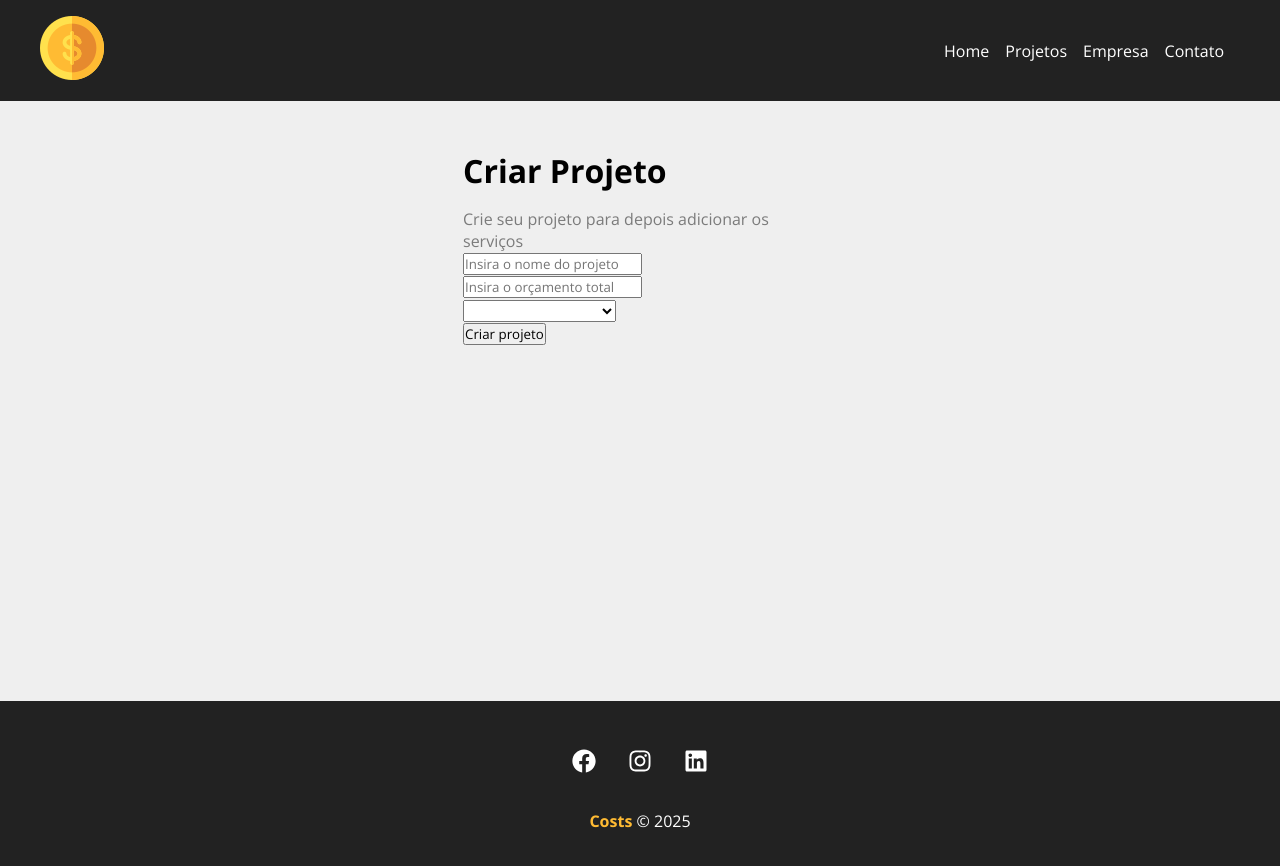
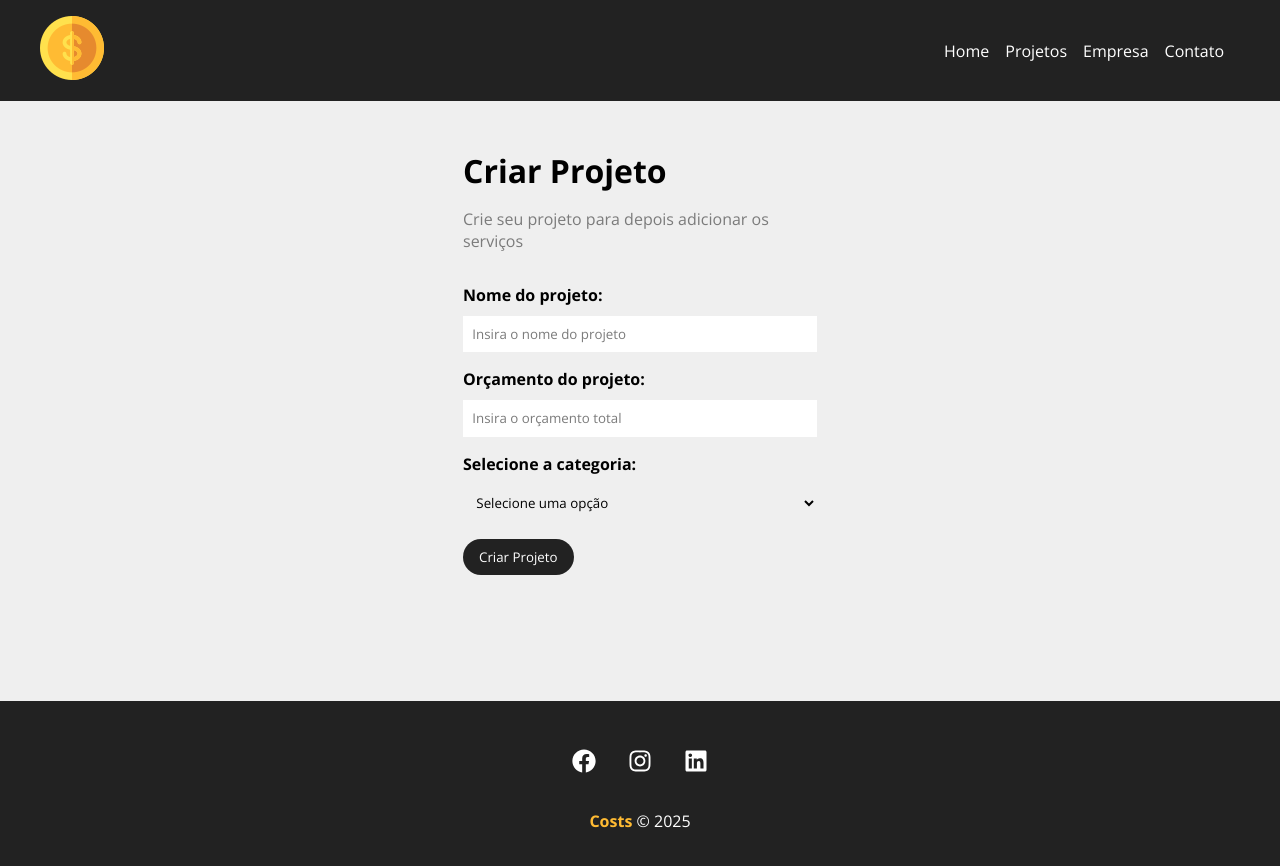
Before and after one commit to AlanGabHahn/costs, a React (Create React App) app: page /newproject in a window 1280 px wide. Shown: the top 866 px of the page. Built offline with nearby package versions, Linux system fonts and the light colour scheme.

Commit message:
Componentização de formulário

```diff
--- /dev/null
+++ b/src/components/form/Input.js
@@ -0,0 +1,19 @@
+import styles from './Input.module.css';
+
+const Input = ({type, text, name, placeholder, handleOnChange, value}) => {
+    return (
+        <div className={styles.form_control}>
+            <label htmlFor={name}>{text}:</label>
+            <input
+                type={type}
+                name={name}
+                id={name}
+                placeholder={placeholder}
+                onChange={handleOnChange}
+                value={value}
+            />
+        </div>
+    );
+}
+
+export default Input;
--- /dev/null
+++ b/src/components/form/Input.module.css
@@ -0,0 +1,20 @@
+.form_control {
+    display: flex;
+    flex-direction: column;
+    margin-bottom: 1em;
+}
+
+.form_control label {
+    margin-bottom: 0.6em;
+    font-weight: bold;
+}
+
+.form_control input {
+    padding: 0.7em;
+    border-radius: 0;
+    border: none;
+}
+
+.form_control input::placeholder {
+    color: #7B7B7B;
+}
--- /dev/null
+++ b/src/components/form/Select.js
@@ -0,0 +1,14 @@
+import styles from './Select.module.css';
+
+const Select = ({text, name, options, handleOnChange, value}) => {
+    return (
+        <div className={styles.form_control}>
+            <label htmlFor={name}>{text}:</label>
+            <select name={name} id={name}>
+                <option value="">Selecione uma opção</option>
+            </select>
+        </div>
+    );
+}
+
+export default Select;
--- /dev/null
+++ b/src/components/form/Select.module.css
@@ -0,0 +1,16 @@
+.form_control {
+    display: flex;
+    flex-direction: column;
+    margin-bottom: 1em;
+}
+
+.form_control label {
+    margin-bottom: 0.6em;
+    font-weight: bold;
+}
+
+.form_control select {
+    padding: 0.7em;
+    border-radius: 0;
+    border: none;
+}
--- /dev/null
+++ b/src/components/form/SubmitButton.js
@@ -0,0 +1,13 @@
+import styles from './SubmitButton.module.css';
+
+const SubmitButton = ({text}) => {
+    return (
+        <div>
+            <button className={styles.btn}>
+                {text}
+            </button>
+        </div>
+    );
+}
+
+export default SubmitButton;
--- /dev/null
+++ b/src/components/form/SubmitButton.module.css
@@ -0,0 +1,15 @@
+.btn {
+    background-color: #222;
+    color: #FFF;
+    padding: 0.7em 1.2em;
+    text-decoration: none;
+    transition: 0.5s;
+    cursor: pointer;
+    border: none;
+    border-radius: 2em;
+}
+
+.btn:hover {
+    color: #FFBB33;
+    transform: scale(1.1);
+}
--- a/src/components/pages/NewProject.js
+++ b/src/components/pages/NewProject.js
@@ -7,7 +7,7 @@
         <div className={styles.newproject_container}>
             <h1> Criar Projeto </h1>
             <p>Crie seu projeto para depois adicionar os serviços</p>
-            <ProjectForm />
+            <ProjectForm btnText="Criar Projeto"/>
         </div>
     );
 }
--- a/src/components/project/ProjectForm.js
+++ b/src/components/project/ProjectForm.js
@@ -1,20 +1,29 @@
-const ProjectForm = () => {
+import Input from '../form/Input';
+import Select from '../form/Select';
+import SubmitButton from '../form/SubmitButton';
+
+import styles from './ProjectForm.module.css';
+
+const ProjectForm = ({btnText}) => {
     return (
-        <form>
-            <div>
-                <input type="text" placeholder="Insira o nome do projeto" />
-            </div>
-            <div>
-                <input type="number" placeholder="Insira o orçamento total"/>
-            </div>
-            <div>
-                <select name="category_id">
-                    <option value="" disabled>Selecione a categoria</option>
-                </select>
-            </div>
-            <div>
-                <input type="submit" value="Criar projeto" />
-            </div>
+        <form className={styles.form}>
+            <Input
+                type="text"
+                text="Nome do projeto"
+                name="name"
+                placeholder="Insira o nome do projeto"
+            />
+            <Input
+                type="number"
+                text="Orçamento do projeto"
+                name="budget"
+                placeholder="Insira o orçamento total"
+            />
+            <Select
+                name="category_id"
+                text="Selecione a categoria"
+            />
+            <SubmitButton text={btnText} />
         </form>
     );
 }
--- /dev/null
+++ b/src/components/project/ProjectForm.module.css
@@ -0,0 +1,4 @@
+.form {
+    width: 100%;
+    margin: 2em 0;
+}
```
